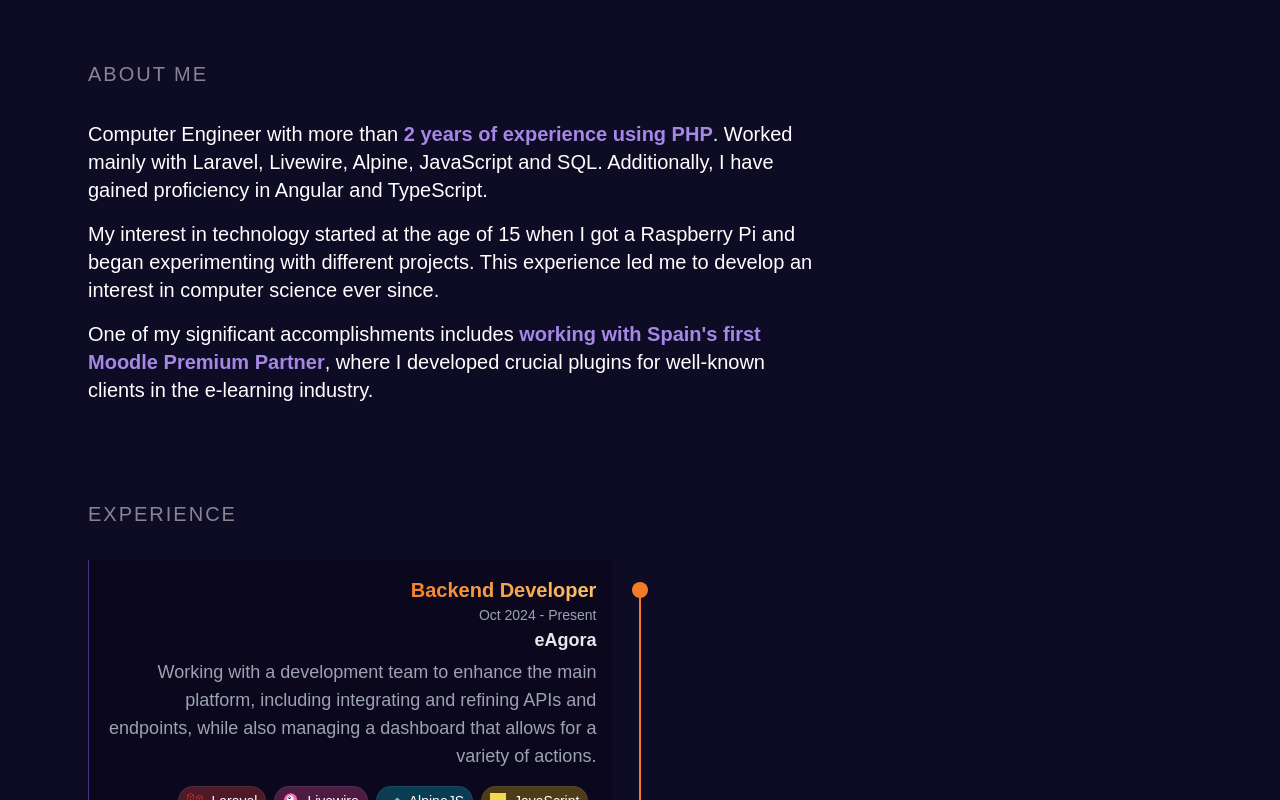
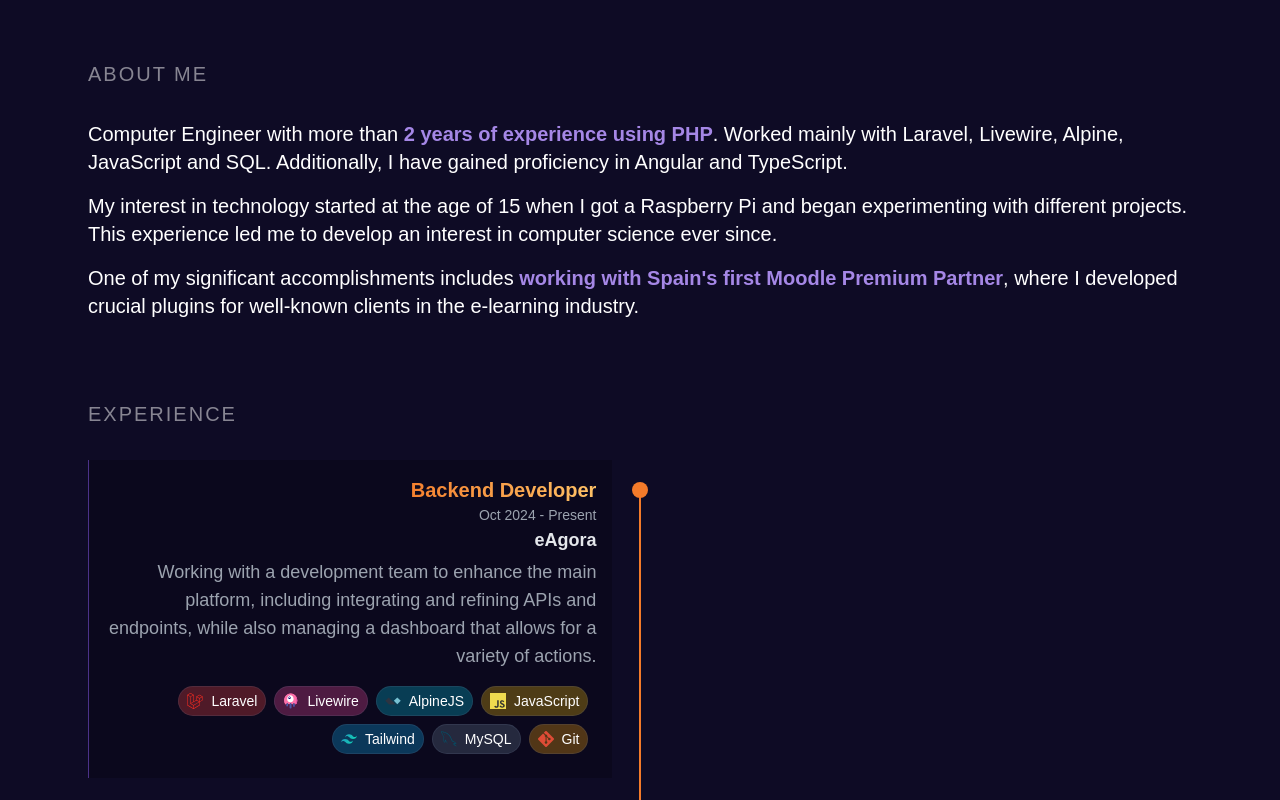
Before and after one commit to umigam3/personal-portfolio-v2, a Next.js app: page / in a window 1280 px wide. Shown: the part 820-1620 px from the top of the page. Built offline with nearby package versions, Linux system fonts and the light colour scheme.

Commit message:
about section

```diff
--- a/src/components/about/About.tsx
+++ b/src/components/about/About.tsx
@@ -16,8 +16,7 @@
       className="mb-14 md:mb-20 w-full max-w-[1520px] mx-auto px-5 md:px-[5.5rem]"
     >
       <Title label="About me" />
-      <div className="flex flex-col xl:flex-row justify-between gap-8 md:gap-24">
-        <div className="xl:w-2/3 w-full text-lg md:text-xl">
+      <div className="w-full text-lg md:text-xl">
         <p className="mb-4">
           Computer Engineer with more than{" "}
           <span className="text-primary font-semibold">
@@ -41,7 +40,6 @@
           e-learning industry.
         </p>
       </div>
-      </div>
     </section>
   );
 }
```
Lines whose indentation alone changed are shown as unchanged.
